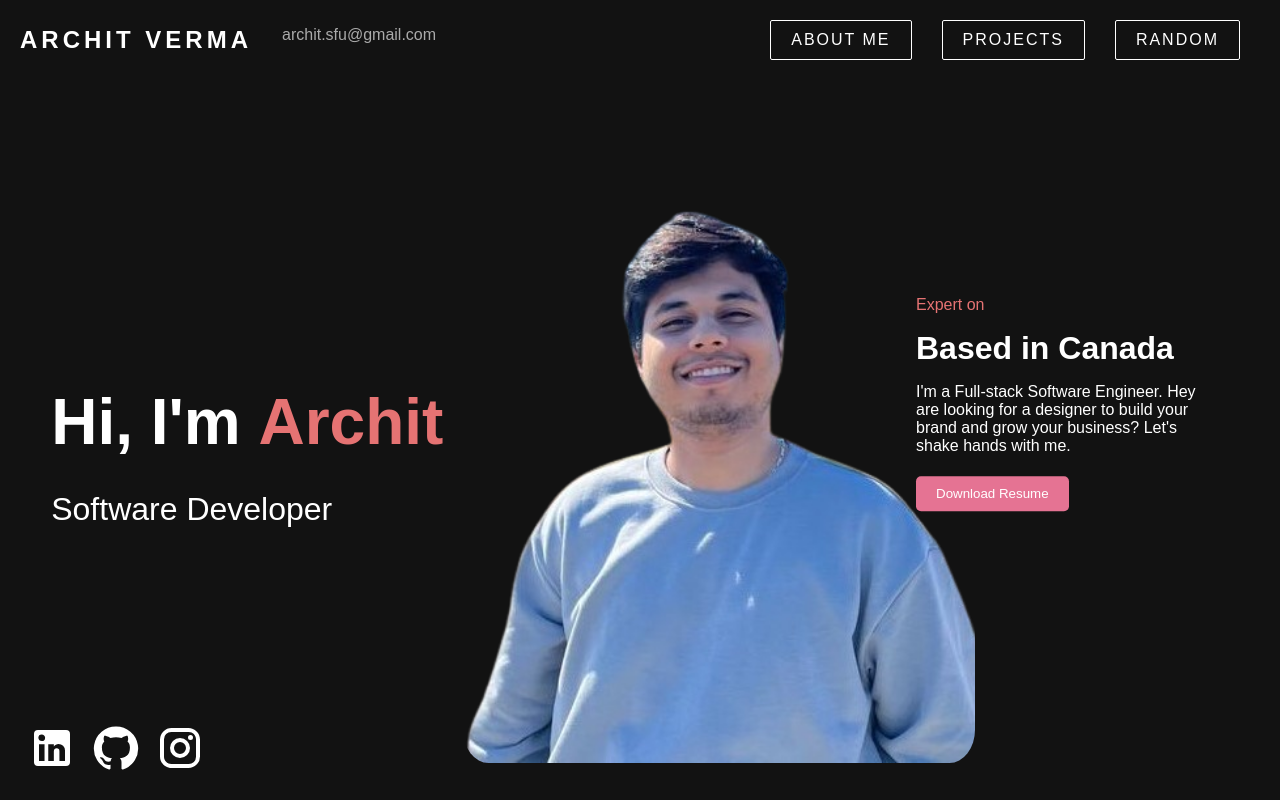
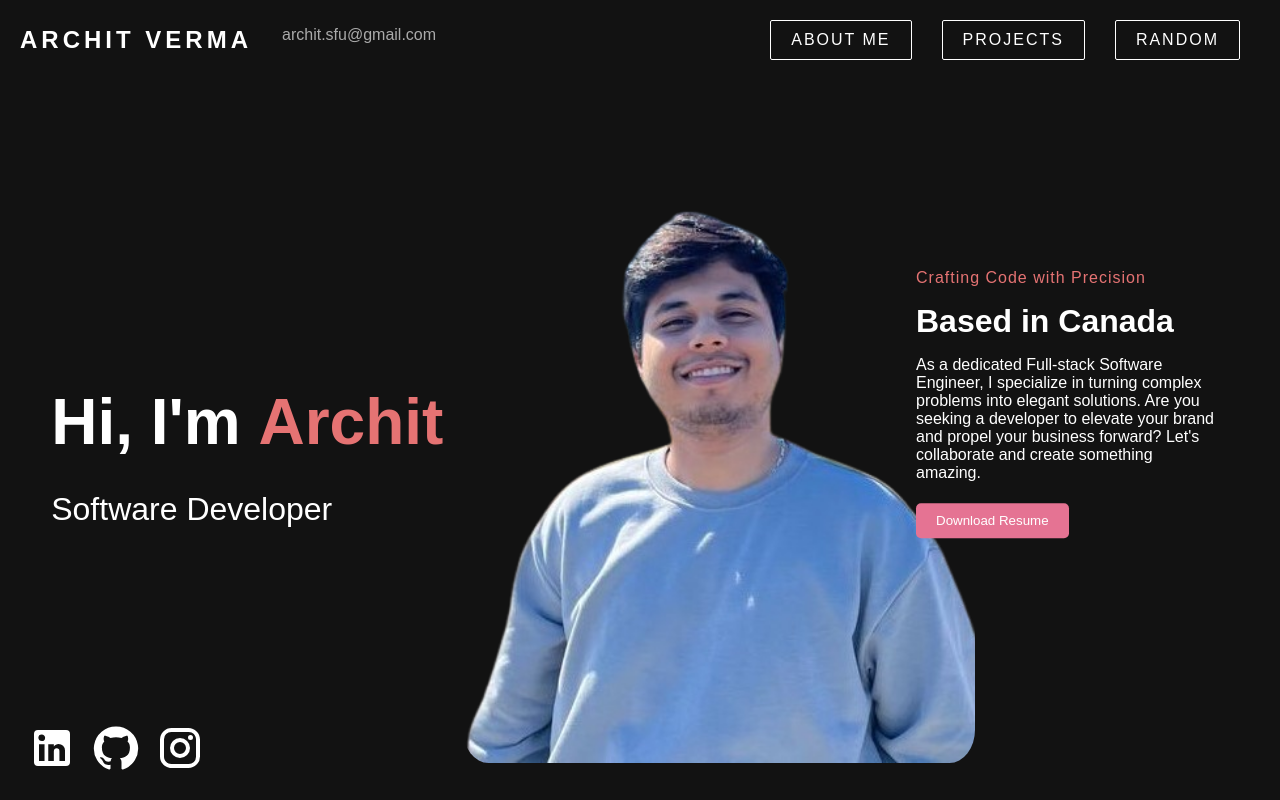
Before and after one commit to Architv27/new-website, a React (Create React App) app: page / in a window 1280 px wide. Built offline with nearby package versions, Linux system fonts and the light colour scheme.

Commit message:
homepage content updated

```diff
--- a/src/AboutMe.css
+++ b/src/AboutMe.css
@@ -70,3 +70,13 @@
   .bio {
     line-height: 1.6;
   }
+  /* Hide scrollbar for Chrome, Safari and Opera */
+.scrollable-content::-webkit-scrollbar {
+  display: none;
+}
+
+/* Hide scrollbar for IE, Edge, and Firefox */
+.scrollable-content {
+  -ms-overflow-style: none; /* IE and Edge */
+  scrollbar-width: none; /* Firefox */
+}
--- a/src/App.css
+++ b/src/App.css
@@ -8,6 +8,7 @@
   flex-direction: column; /* Stacks items vertically */
   justify-content: flex-start; /* Aligns content to the top */
   overflow: hidden;
+
 }
 
 .headerContainer {
@@ -162,6 +163,7 @@ h1 {
   margin: 0.5em 0;
 }
 
+
 .downloadCv {
   background-color: #e57393; /* Adjust as needed */
   color: white;
@@ -196,7 +198,8 @@ h1 {
 }
 
 .expertise {
-  color:#e57373
+  color:#e57373;
+  letter-spacing: 1px;
 }
 
 .navItem:hover {
--- a/src/App.js
+++ b/src/App.js
@@ -40,9 +40,9 @@ function App() {
                 </div>
               </div>
               <div className="additionalText">
-                <p className="expertise">Expert on</p>
+                <p className="expertise">Crafting Code with Precision</p>
                 <h3 className="location">Based in Canada</h3>
-                <p className="description">I'm a Full-stack Software Engineer. Hey are looking for a designer to build your brand and grow your business? Let's shake hands with me.</p>
+                <p className="description">As a dedicated Full-stack Software Engineer, I specialize in turning complex problems into elegant solutions. Are you seeking a developer to elevate your brand and propel your business forward? Let's collaborate and create something amazing.</p>
                 <a href={`${process.env.PUBLIC_URL}/ArchitVermaResume.pdf`} download="ArchitVermaResume.pdf">
                   <button className="downloadCv">Download Resume</button>
                 </a>
```
